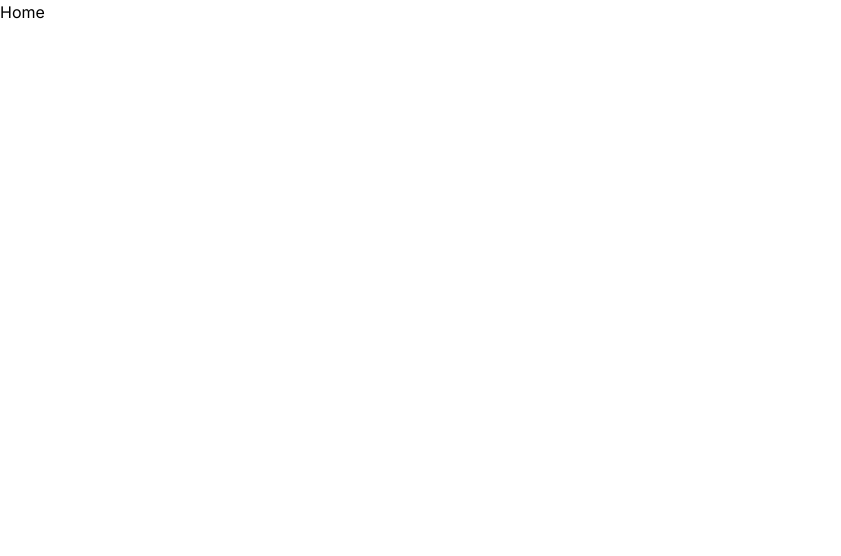
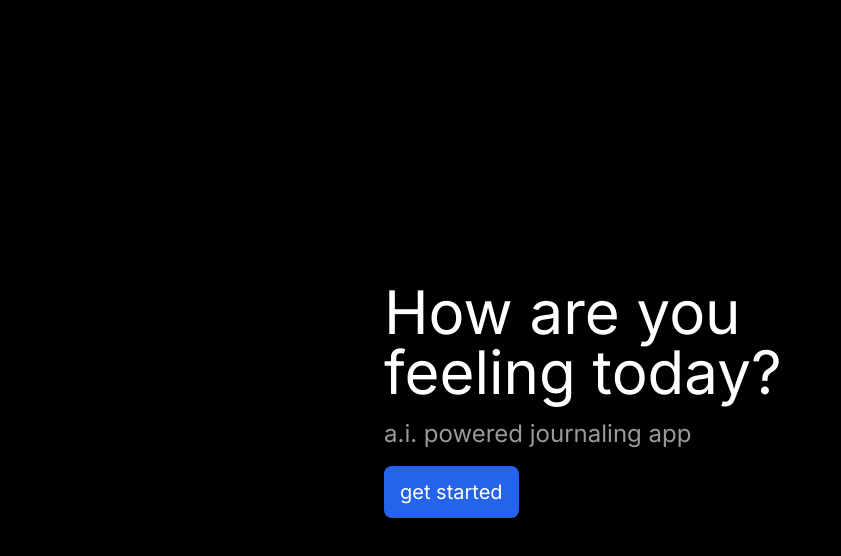
Before and after one commit to business-thiem/ai-moodJournal, a Next.js app: page / in a window 1280 px wide. Shown: the top 556 px of the page, without its empty margins (0-841 px from the left). Built offline with nearby package versions, Linux system fonts and the light colour scheme.

Commit message:
clerk setup

```diff
--- a/app/page.tsx
+++ b/app/page.tsx
@@ -1,3 +1,19 @@
+import Link from 'next/link';
+
 export default function Home() {
-  return <div>Home</div>;
+  return (
+    <div className="w-screen h-screen bg-black flex justify-center items-center text-white">
+      <div className="w-full max-w-lg mx-auto space-y-4">
+        <h1 className="text-6xl">How are you feeling today?</h1>
+        <p className="text-2xl text-white/60">a.i. powered journaling app</p>
+        <div>
+          <Link href="/journal">
+            <button className="bg-blue-600 px-4 py-3 rounded-lg text-xl">
+              get started
+            </button>
+          </Link>
+        </div>
+      </div>
+    </div>
+  );
 }
```
Also changed, not shown: 1 other file (tests, documents, lock files or other folders).
